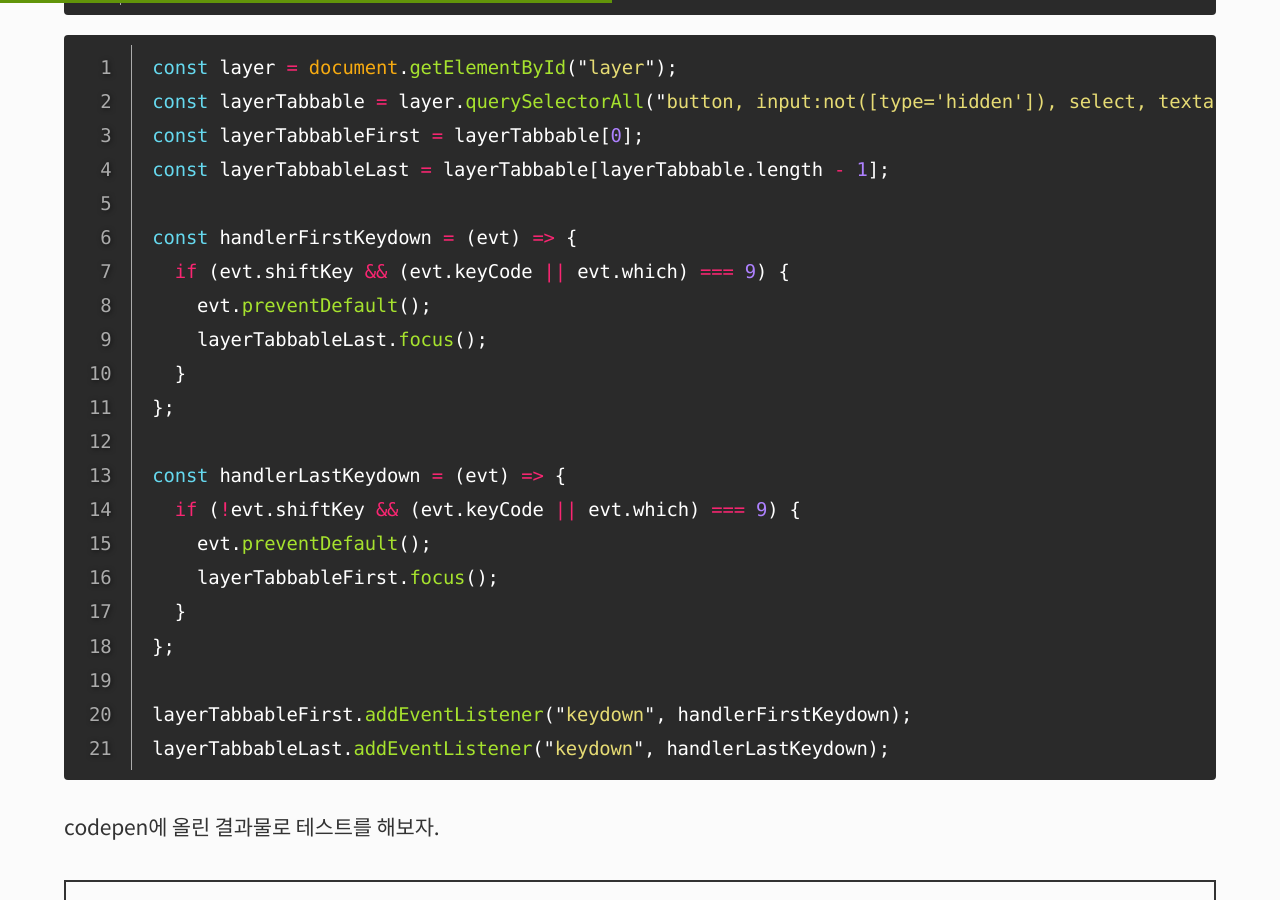
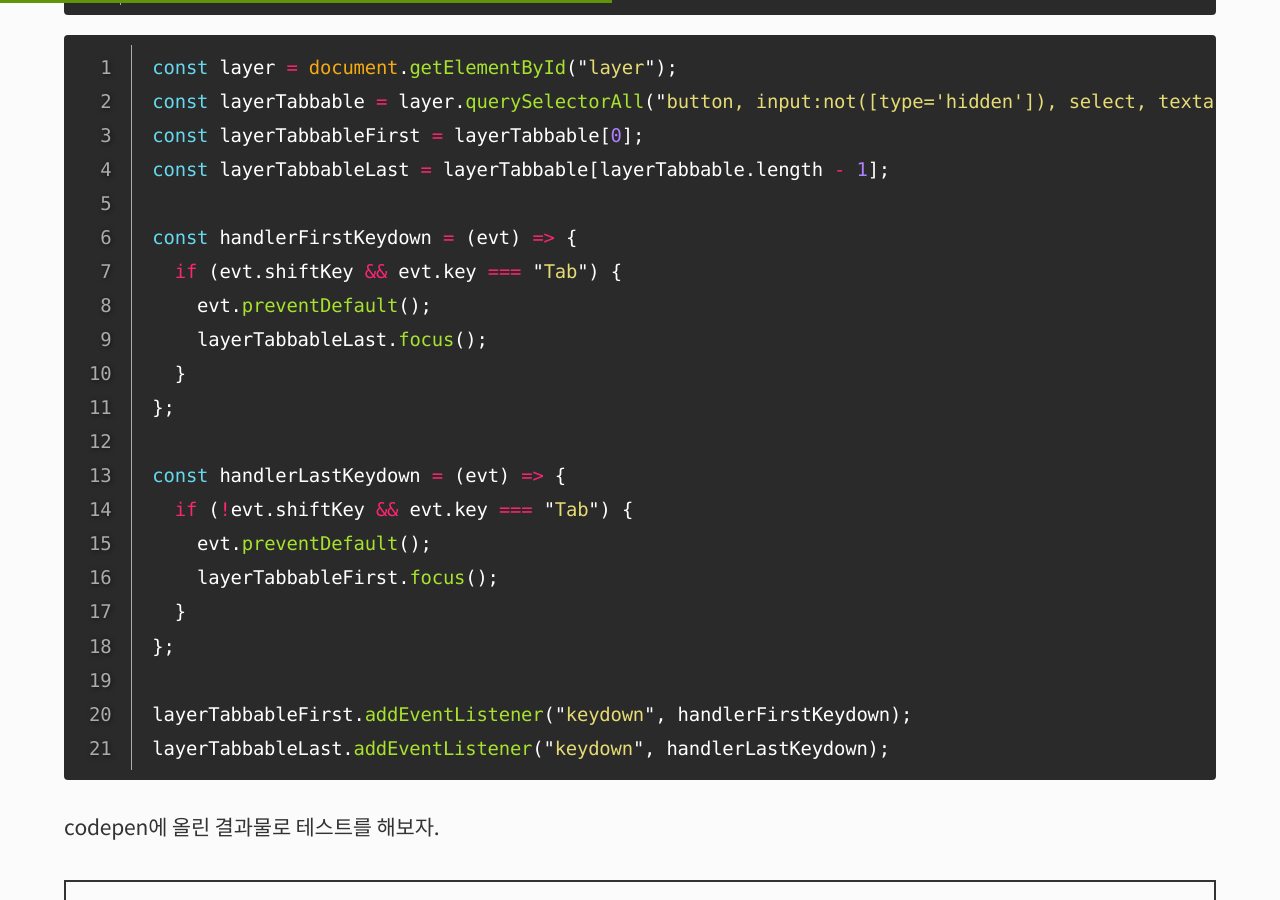
Before and after one commit to selosele/selosele.github.io, a Jekyll site: the page built from _posts/2020-08-09-vanila-js-modal-keyboard-event.md, in a window 1280 px wide and 900 px high, scrolled down 1103 px. Built offline with Jekyll 4.4.1, drawn with Linux system fonts in a browser that asks for light colours; cached includes are drawn as plain includes; comment, search, counter and statistics services are not loaded.

Commit message:
포스트 수정

```diff
--- a/_posts/2020-08-09-vanila-js-modal-keyboard-event.md
+++ b/_posts/2020-08-09-vanila-js-modal-keyboard-event.md
@@ -46,14 +46,14 @@ const layerTabbableFirst = layerTabbable[0];
 const layerTabbableLast = layerTabbable[layerTabbable.length - 1];
 
 const handlerFirstKeydown = (evt) => {
-  if (evt.shiftKey && (evt.keyCode || evt.which) === 9) {
+  if (evt.shiftKey && evt.key === "Tab") {
     evt.preventDefault();
     layerTabbableLast.focus();
   }
 };
 
 const handlerLastKeydown = (evt) => {
-  if (!evt.shiftKey && (evt.keyCode || evt.which) === 9) {
+  if (!evt.shiftKey && evt.key === "Tab") {
     evt.preventDefault();
     layerTabbableFirst.focus();
   }
```
